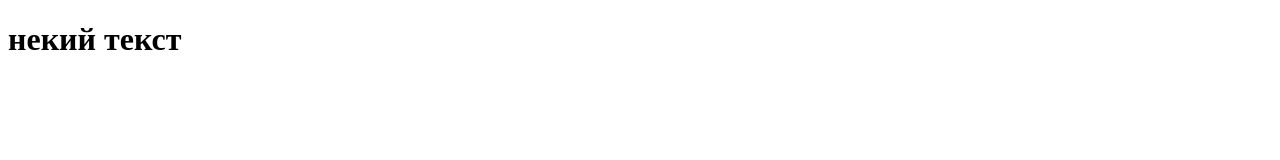
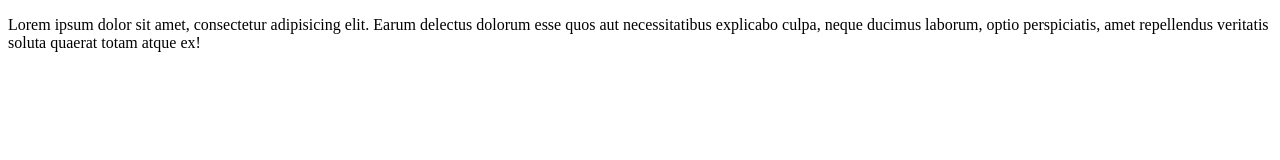
Before and after one commit to Jerichoni/site, a plain HTML site: page index.html in a window 1280 px wide. Drawn offline with Linux system fonts and the light colour scheme.

Commit message:
third commit

```diff
--- a/index.html
+++ b/index.html
@@ -5,6 +5,6 @@
   <title>Document</title>
 </head>
 <body>
-  <h1>некий текст</h1>
+  <p>Lorem ipsum dolor sit amet, consectetur adipisicing elit. Earum delectus dolorum esse quos aut necessitatibus explicabo culpa, neque ducimus laborum, optio perspiciatis, amet repellendus veritatis soluta quaerat totam atque ex!</p>
 </body>
 </html>
```
